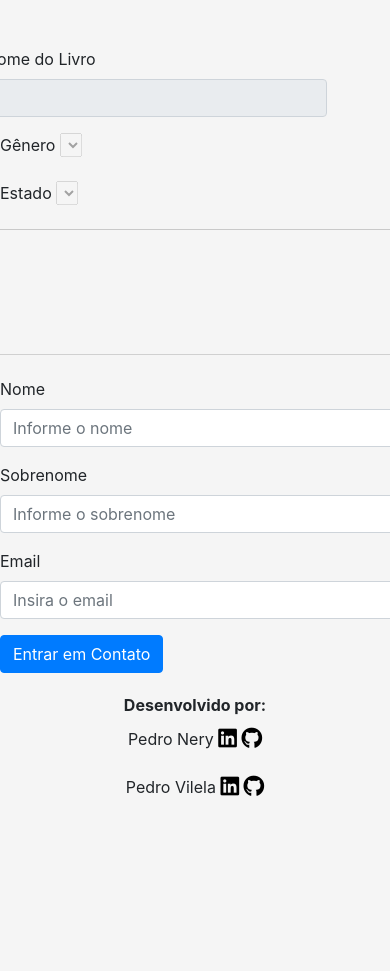
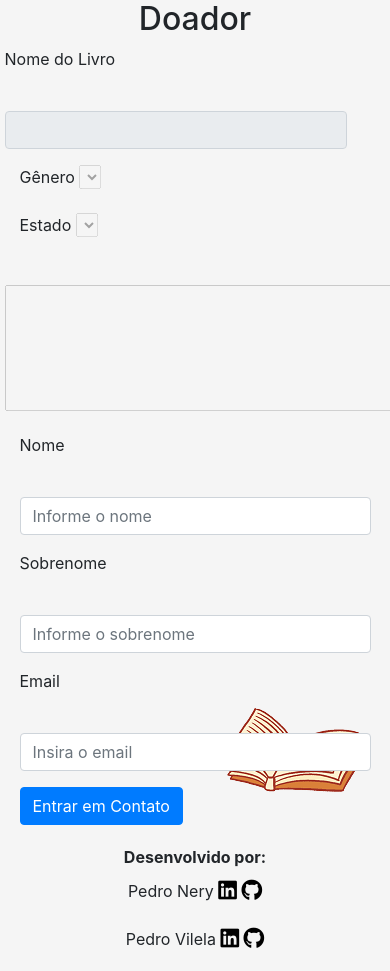
Before and after one commit to PedroNerySoares/WEB_FINAL, a PHP site: page /livroDetalhe.php in a window 390 px wide; the page is wider, and only the part inside the window is pictured. Shown: the part 101-1072 px from the top of that part. Before the commit the page ends 897 px from the top of that part, so only its background shows below. Run offline with PHP 8.4, Linux system fonts and the light colour scheme; data that the repository does not hold is empty; style sheets or scripts are compiled from the project's sources.

Commit message:
media sreen

```diff
--- a/Styles/styles.scss
+++ b/Styles/styles.scss
@@ -231,13 +231,17 @@ h2 {
         flex-wrap: nowrap;
         max-height: 15rem;
         padding-right: 5rem;
+        margin-top: 2rem;
     }
     #conteudo_sobrenos{
         width: 90%;
         height: auto;
     }
 
-
+    #doador{
+        width: 90%;
+        height: auto;
+    }
 
 
 }
```
